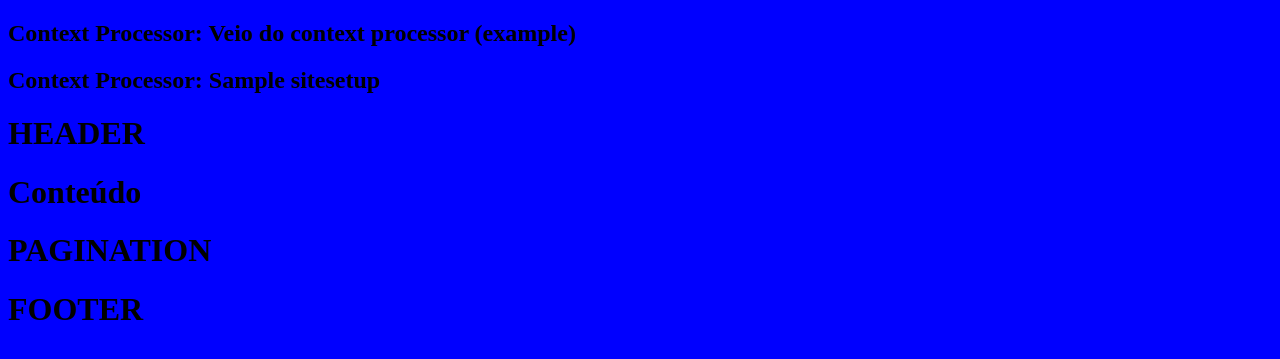
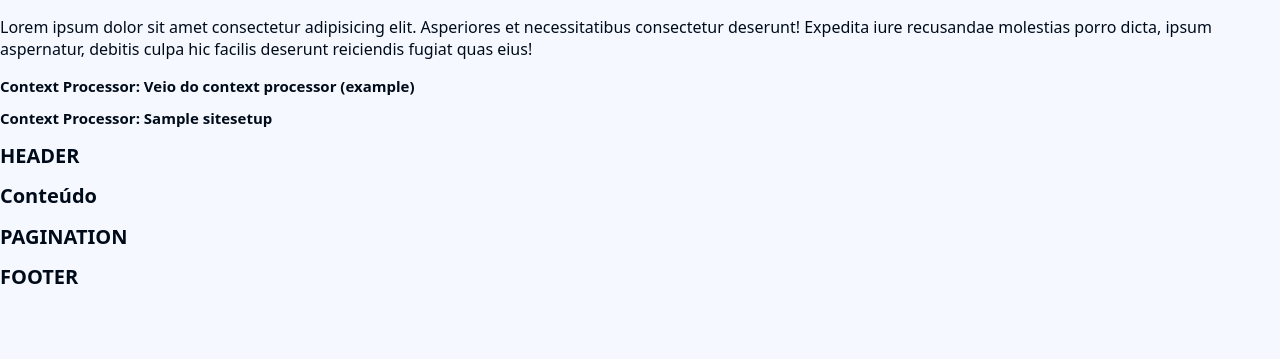
Before and after one commit to hnrqallan/projeto_django_blog, a Django app: page / in a window 1280 px wide. Shown: the top 359 px of the page. Run offline with Django 4.2, Linux system fonts and the light colour scheme; tables that the repository leaves empty hold one stand-in row (values such as "Sample post").

Commit message:
Configurando o css de forma mais robusta

```diff
--- /dev/null
+++ b/djangoapp/blog/static/blog/css/remedy.css
@@ -0,0 +1,239 @@
+/* @docs
+label: Core Remedies
+version: 0.1.0-beta.2
+note: |
+  These remedies are recommended
+  as a starter for any project.
+category: file
+*/
+
+/* @docs
+label: Box Sizing
+note: |
+  Use border-box by default, globally.
+category: global
+*/
+*,
+::before,
+::after {
+  box-sizing: border-box;
+}
+
+/* @docs
+label: Line Sizing
+note: |
+  Consistent line-spacing,
+  even when inline elements have different line-heights.
+links:
+  - https://drafts.csswg.org/css-inline-3/#line-sizing-property
+category: global
+*/
+html {
+  line-sizing: normal;
+}
+
+/* @docs
+label: Body Margins
+note: |
+  Remove the tiny space around the edge of the page.
+category: global
+*/
+body {
+  margin: 0;
+}
+
+/* @docs
+label: Hidden Attribute
+note: |
+  Maintain `hidden` behaviour when overriding `display` values.
+  category: global
+*/
+[hidden] {
+  display: none;
+}
+
+/* @docs
+label: Heading Sizes
+note: |
+  Switch to rem units for headings
+category: typography
+*/
+h1 {
+  font-size: 2rem;
+}
+h2 {
+  font-size: 1.5rem;
+}
+h3 {
+  font-size: 1.17rem;
+}
+h4 {
+  font-size: 1rem;
+}
+h5 {
+  font-size: 0.83rem;
+}
+h6 {
+  font-size: 0.67rem;
+}
+
+/* @docs
+label: H1 Margins
+note: |
+  Keep h1 margins consistent, even when nested.
+category: typography
+*/
+h1 {
+  margin: 0.67em 0;
+}
+
+/* @docs
+label: Pre Wrapping
+note: |
+  Overflow by default is bad...
+category: typography
+*/
+pre {
+  white-space: pre-wrap;
+}
+
+/* @docs
+label: Horizontal Rule
+note: |
+  1. Solid, thin horizontal rules
+  2. Remove Firefox `color: gray`
+  3. Remove default `1px` height, and common `overflow: hidden`
+category: typography
+*/
+hr {
+  border-style: solid;
+  border-width: 1px 0 0;
+  color: inherit;
+  height: 0;
+  overflow: visible;
+}
+
+/* @docs
+label: Responsive Embeds
+note: |
+  1. Block display is usually what we want
+  2. The `vertical-align` removes strange space-below in case authors overwrite the display value
+  3. Responsive by default
+  4. Audio without `[controls]` remains hidden by default
+category: embedded elements
+*/
+img,
+svg,
+video,
+canvas,
+audio,
+iframe,
+embed,
+object {
+  display: block;
+  vertical-align: middle;
+  max-width: 100%;
+}
+audio:not([controls]) {
+  display: none;
+}
+
+/* @docs
+label: Responsive Images
+note: |
+  These new elements display inline by default,
+  but that's not the expected behavior for either one.
+  This can interfere with proper layout and aspect-ratio handling.
+  1. Remove the unnecessary wrapping `picture`, while maintaining contents
+  2. Source elements have nothing to display, so we hide them entirely
+category: embedded elements
+*/
+picture {
+  display: contents;
+}
+source {
+  display: none;
+}
+
+/* @docs
+label: Aspect Ratios
+note: |
+  Maintain intrinsic aspect ratios when `max-width` is applied.
+  `iframe`, `embed`, and `object` are also embedded,
+  but have no intrinsic ratio,
+  so their `height` needs to be set explicitly.
+category: embedded elements
+*/
+img,
+svg,
+video,
+canvas {
+  height: auto;
+}
+
+/* @docs
+label: Audio Width
+note: |
+  There is no good reason elements default to 300px,
+  and audio files are unlikely to come with a width attribute.
+category: embedded elements
+*/
+audio {
+  width: 100%;
+}
+
+/* @docs
+label: Image Borders
+note: |
+  Remove the border on images inside links in IE 10 and earlier.
+category: legacy browsers
+*/
+img {
+  border-style: none;
+}
+
+/* @docs
+label: SVG Overflow
+note: |
+  Hide the overflow in IE 10 and earlier.
+category: legacy browsers
+*/
+svg {
+  overflow: hidden;
+}
+
+/* @docs
+label: HTML5 Elements
+note: |
+  Default block display on HTML5 elements.
+  For oldIE to apply this styling one needs to add some JS as well (i.e. `document.createElement("main")`)
+links:
+  - https://www.sitepoint.com/html5-older-browsers-and-the-shiv/
+category: legacy browsers
+*/
+article,
+aside,
+details,
+figcaption,
+figure,
+footer,
+header,
+hgroup,
+main,
+nav,
+section {
+  display: block;
+}
+
+/* @docs
+label: Checkbox & Radio Inputs
+note: |
+  1. Add the correct box sizing in IE 10
+  2. Remove the padding in IE 10
+category: legacy browsers
+*/
+[type='checkbox'],
+[type='radio'] {
+  box-sizing: border-box;
+  padding: 0;
+}
--- a/djangoapp/blog/static/blog/css/style.css
+++ b/djangoapp/blog/static/blog/css/style.css
@@ -1,3 +1,17 @@
-body {
-    background-color: blue ;
-}
+:root {
+    --clr-white: 213 100% 98%;
+    --clr-black: 213 100% 5%;
+    --clr-primary: 213 100% 50%;
+  }
+
+  html {
+    font-size: 62.5%;
+  }
+
+  body {
+    background-color: hsl(var(--clr-white));
+    color: hsl(var(--clr-black));
+    font-size: 1.6rem;
+    font-family: system-ui, -apple-system, BlinkMacSystemFont, 'Segoe UI', Roboto,
+      Oxygen, Ubuntu, Cantarell, 'Open Sans', 'Helvetica Neue', sans-serif;
+  }
--- a/djangoapp/blog/templates/blog/base.html
+++ b/djangoapp/blog/templates/blog/base.html
@@ -4,6 +4,8 @@
   {% include "blog/partials/_head.html" %}
 </head>
 <body>
+  <p>Lorem ipsum dolor sit amet consectetur adipisicing elit. Asperiores et necessitatibus consectetur deserunt! Expedita iure recusandae molestias porro dicta, ipsum aspernatur, debitis culpa hic facilis deserunt reiciendis fugiat quas eius!</p>
+
   <h2>Context Processor: {{ example }}</h2>
   <h2>Context Processor: {{ site_setup.title }}</h2>
 
--- a/djangoapp/blog/templates/blog/partials/_head.html
+++ b/djangoapp/blog/templates/blog/partials/_head.html
@@ -3,6 +3,7 @@
 <meta http-equiv="X-UA-Compatible" content="IE=edge">
 <meta name="viewport" content="width=device-width, initial-scale=1.0">
 
+<link rel="stylesheet" href="{% static 'blog/css/remedy.css' %}">
 <link rel="stylesheet" href="{% static 'blog/css/style.css' %}">
 
 {% if site_setup.favicon %}
```
Also changed, not shown: djangoapp/site_setup/migrations/0005_alter_sitesetup_favicon.py (added).
